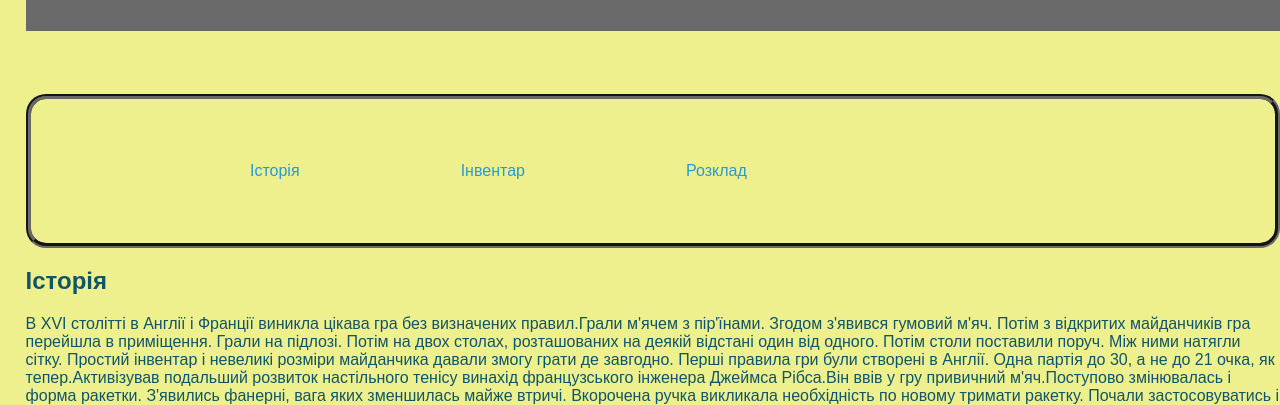
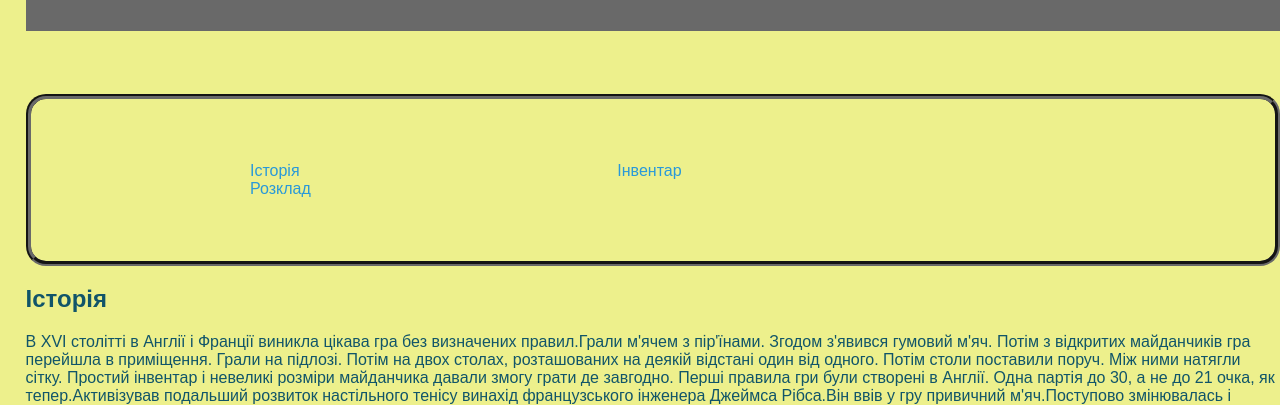
Before and after one commit to Maks6483/Project2, a plain HTML site: page index.html in a window 1280 px wide. Shown: the part 310-715 px from the top of the page. Drawn offline with Linux system fonts and the light colour scheme.

Commit message:
Update style.css

```diff
--- a/style.css
+++ b/style.css
@@ -19,6 +19,7 @@ text-decoration: none;
 color: rgb(41, 153, 217);
 width: 20%;
 margin-left: 14%;
+margin-right: 14%;
 }
 nav {
     margin-top: 5%;
```
